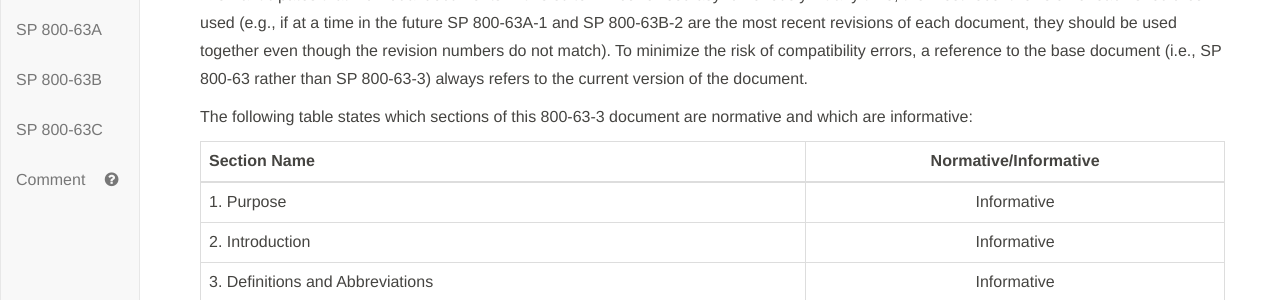
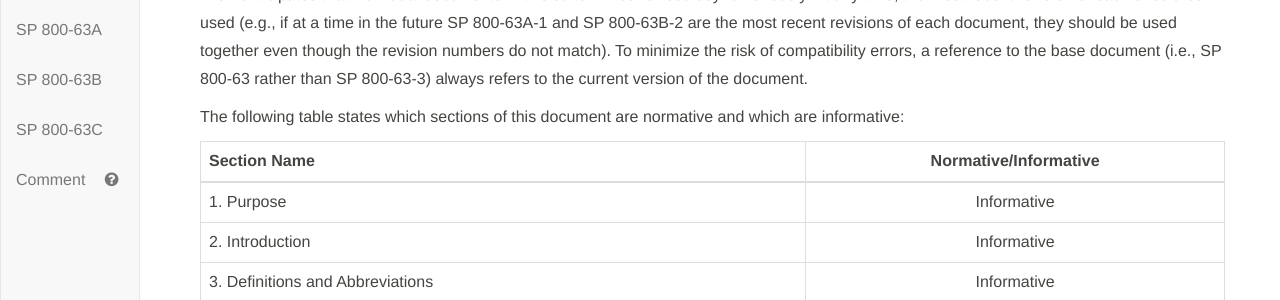
Before and after one commit to usnistgov/800-63-3, a Jekyll site: the page built from sp800-63-3/sec1_2_introduction.md, in a window 1280 px wide and 900 px high, scrolled down 1767 px. Shown: the part 152-452 px from the top of the window. Built offline with Jekyll 4.4.1, drawn with Linux system fonts in a browser that asks for light colours; our own code applies the rules of GitHub Pages for plain Markdown files.

Commit message:
Update sec1_2_introduction.md

```diff
--- a/sp800-63-3/sec1_2_introduction.md
+++ b/sp800-63-3/sec1_2_introduction.md
@@ -44,7 +44,7 @@ As such, SP 800-63 is organized as a suite of documents as follows:
 
 NIST anticipates that individual documents in this suite will be revised asynchronously. At any time, the most recent revision of each should be used (e.g., if at a time in the future SP 800-63A-1 and SP 800-63B-2 are the most recent revisions of each document, they should be used together even though the revision numbers do not match). To minimize the risk of compatibility errors, a reference to the base document (i.e., SP 800-63 rather than SP 800-63-3) always refers to the current version of the document.
 
-The following table states which sections of this 800-63-3 document are normative and which are informative:
+The following table states which sections of this document are normative and which are informative:
 
 |Section Name|Normative/Informative|
 |----|:--:|
```
